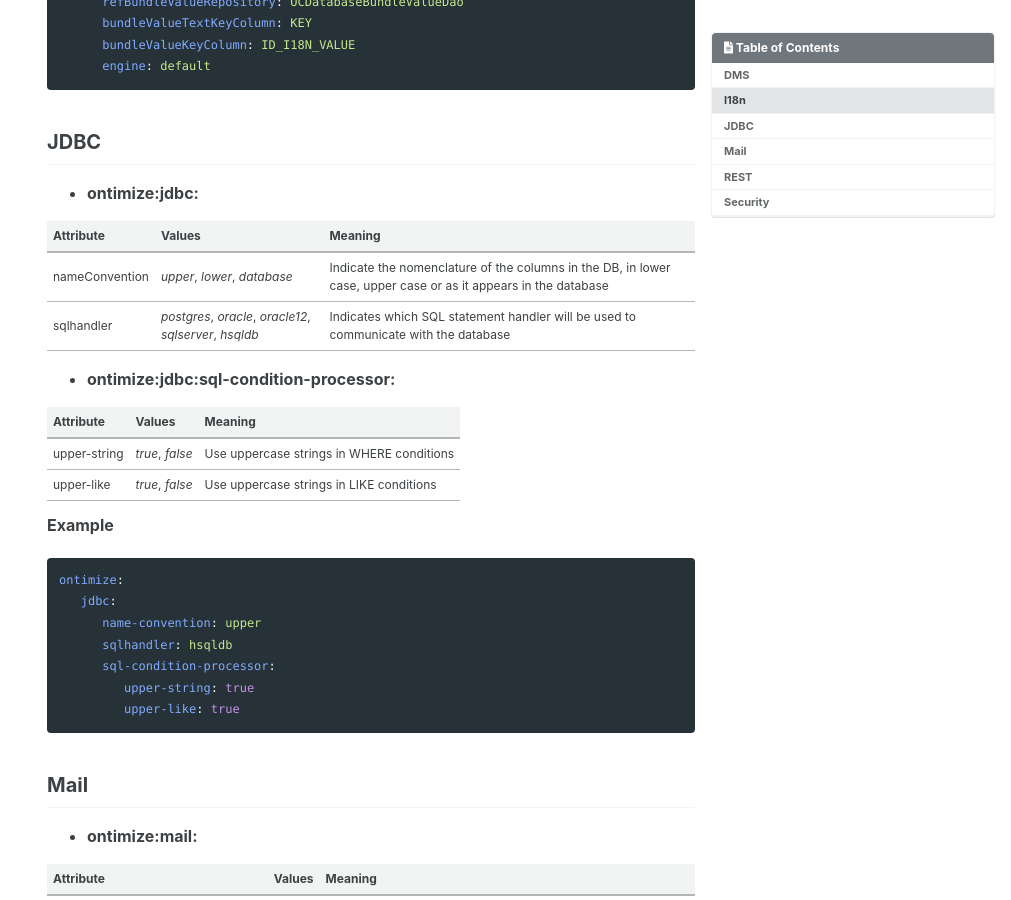
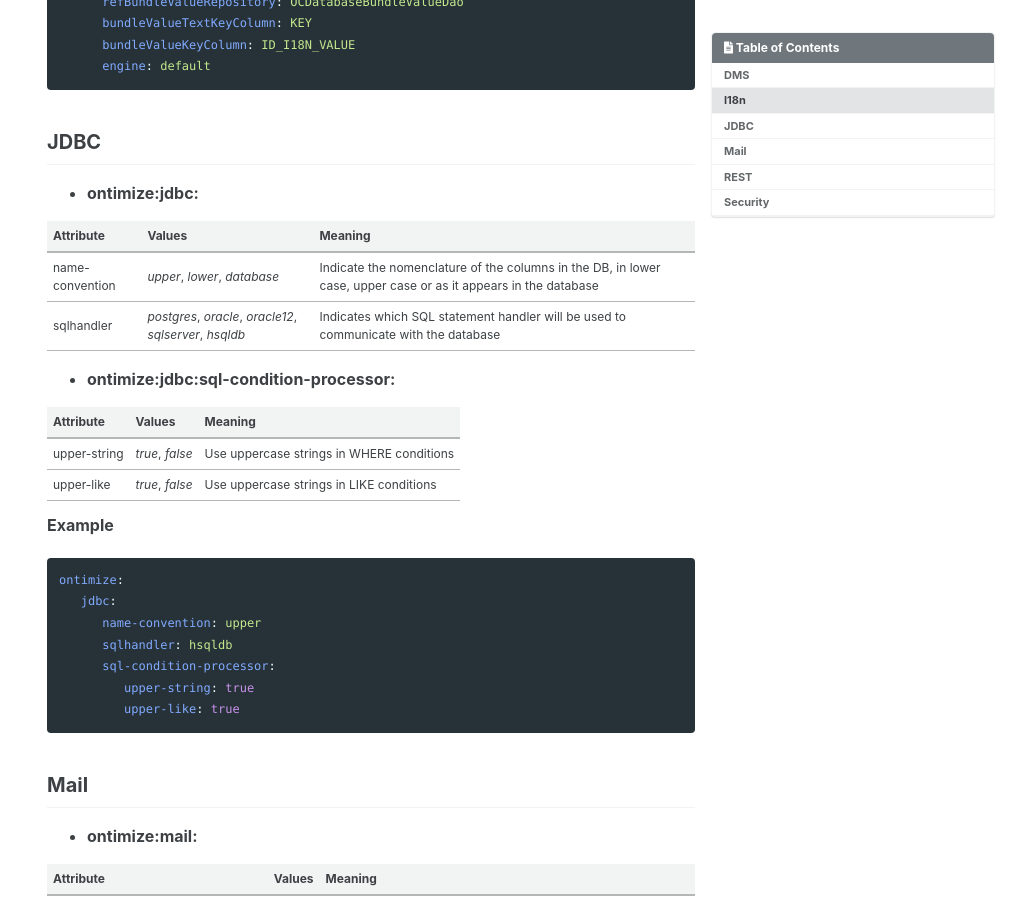
Before and after one commit to ontimize/ontimize-boot, a Jekyll site: the page built from _pages/basics_autoconfigurators.md, in a window 1280 px wide and 900 px high, scrolled down 1418 px. Shown: the whole window, without its empty margins (269-1280 px from the left). Built offline with Jekyll 4.4.1, drawn with Linux system fonts in a browser that asks for light colours; cached includes are drawn as plain includes.

Commit message:
Change error in JDBC properties

```diff
--- a/_pages/basics_autoconfigurators.md
+++ b/_pages/basics_autoconfigurators.md
@@ -64,7 +64,7 @@ ontimize:
 
 | Attribute | Values | Meaning |
 |--|--|--|
-|nameConvention|*upper*, *lower*, *database*| Indicate the nomenclature of the columns in the DB, in lower case, upper case or as it appears in the database |
+|name-convention|*upper*, *lower*, *database*| Indicate the nomenclature of the columns in the DB, in lower case, upper case or as it appears in the database |
 |sqlhandler|*postgres*, *oracle*, *oracle12*, *sqlserver*, *hsqldb*| Indicates which SQL statement handler will be used to communicate with the database |
 
 - **ontimize:jdbc:sql-condition-processor:**
```
